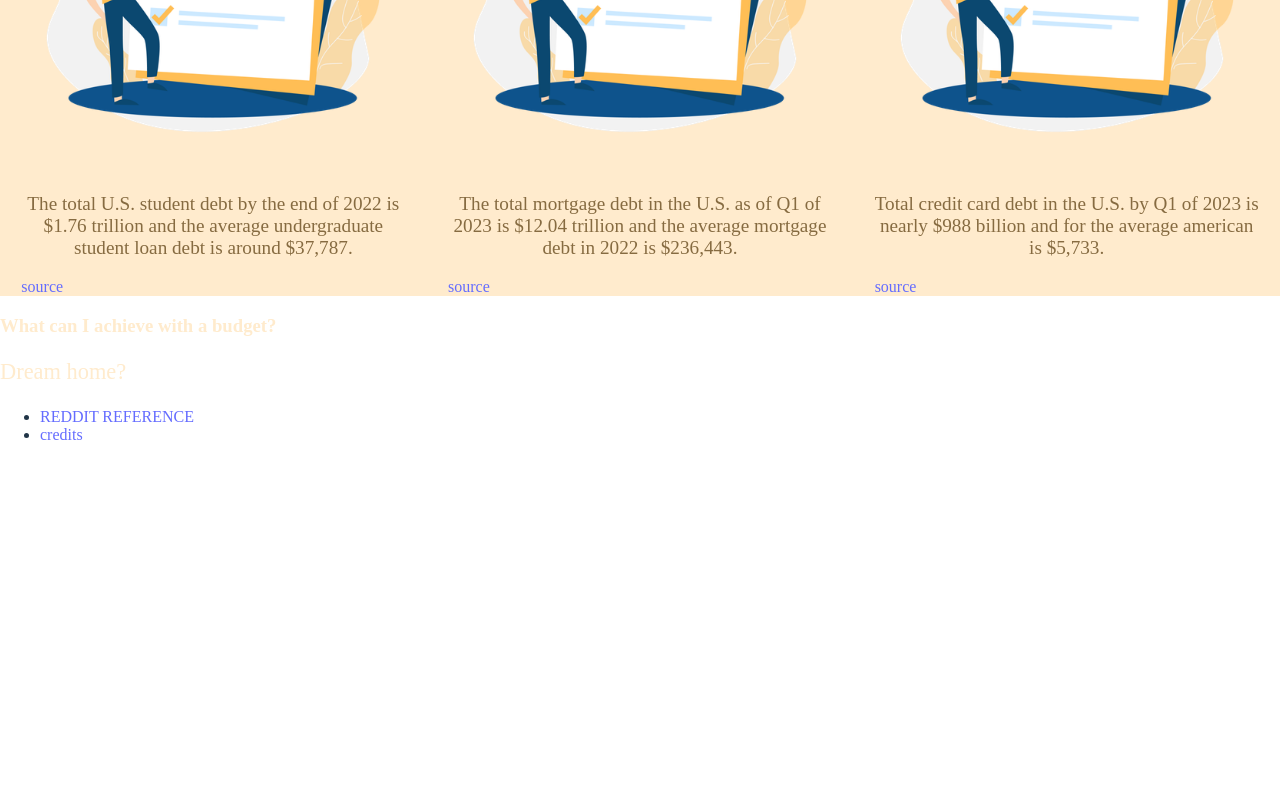
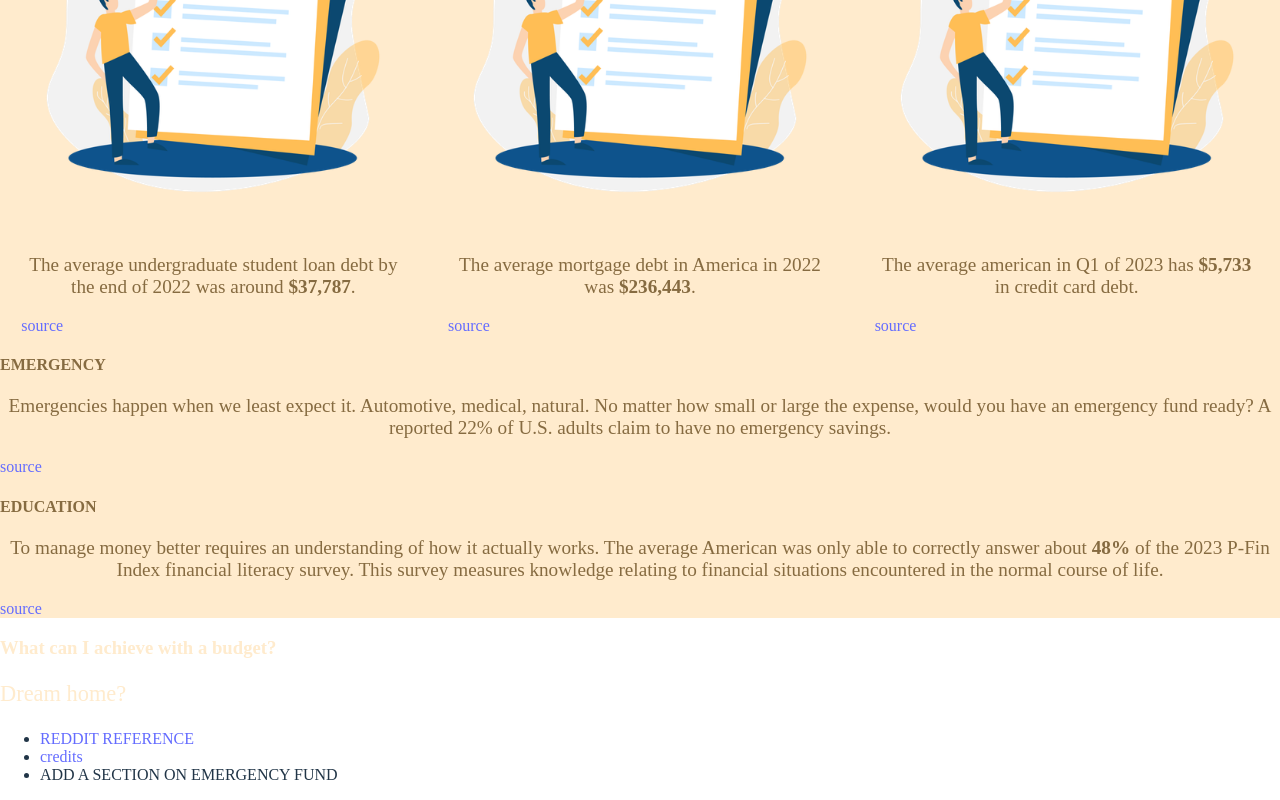
Before and after one commit to doanaminh/build-a-budget, a React (Vite) app in the folder client/: page / in a window 1280 px wide. Shown: the part 888-1688 px from the top of the page. Before the commit the page ends 1348 px from the top, so only its background shows below. Built offline with nearby package versions, Linux system fonts and the light colour scheme.

Commit message:
added subsections on infograpgic section

```diff
--- a/client/src/pages/Home.tsx
+++ b/client/src/pages/Home.tsx
@@ -29,27 +29,47 @@ export default function () {
                 {/* STATISTICS PANEL SECTION */}
                 <section className='homePanel'>
                     <h3>Why do I need a budget?</h3>
+
+                    {/* DEBT INFOGRAPHICS */}
+                    <section className="debt">
+                        <h4>DEBT</h4>
                         <section className='panels'>
                             <article>
                                 <img src="/assets/concept-of-to-do-list.png" alt="" />
-                            <p>The total U.S. student debt by the end of 2022 is $1.76 trillion and the average undergraduate student loan debt is around $37,787.</p>
+                                <p>The average undergraduate student loan debt by the end of 2022 was around <b>$37,787</b>.</p>
                                 <a href="https://www.bankrate.com/loans/student-loans/student-loan-debt-statistics/#key-statistics">source</a>
                             </article>
                             <article>
                                 <img src="/assets/concept-of-to-do-list.png" alt="" />
-                            <p>The total mortgage debt in the U.S. as of Q1 of 2023 is $12.04 trillion and the average mortgage debt in 2022 is $236,443.</p>
+                                <p>The average mortgage debt in America in 2022 was <b>$236,443</b>.</p>
                                 <a href="https://www.fool.com/the-ascent/research/average-household-debt/">source</a>
                             </article>
                             <article>
                                 <img src="/assets/concept-of-to-do-list.png" alt="" />
-                            <p>Total credit card debt in the U.S. by Q1 of 2023 is nearly $988 billion and for the average american is $5,733.</p>
+                                <p>The average american in Q1 of 2023 has <b>$5,733</b> in credit card debt.</p>
                                 <a href="https://www.cnbc.com/2023/06/09/how-much-credit-card-debt-americans-hold-by-age.html">source</a>
                             </article>
                         </section>
                     </section>
 
+                    {/* EMERGENCY */}
+                    <section className="emergency">
+                        <h4>EMERGENCY</h4>
+                        <p>Emergencies happen when we least expect it. Automotive, medical, natural. No matter how small or large the expense, would you have an emergency fund ready? A reported 22% of U.S. adults claim to have no emergency savings.</p>
+                        <a href="https://www.consumerfinance.gov/an-essential-guide-to-building-an-emergency-fund/">source</a>
+                    </section>
+
+                    {/* EDUCATION INFOGRAPHICS */}
+                    <section className="education">
+                        <h4>EDUCATION</h4>
+                        <p>To manage money better requires an understanding of how it actually works. The average American was only able to correctly answer about <b>48%</b> of the 2023 P-Fin Index financial literacy survey. This survey measures knowledge relating to financial situations encountered in the normal course of life.</p>
+                        <a href="https://gflec.org/wp-content/uploads/2023/04/2023-P-Fin-Index-report-TIAA-Inst-and-GFLEC-Apr-2023.pdf">source</a>
+                    </section>
+
+                </section>
+
                 {/* FURTHER READING */}
-                <section>
+                <section className="goals">
                     <h3>What can I achieve with a budget?</h3>
                     <article>
                         <p>
@@ -58,9 +78,12 @@ export default function () {
                     </article>
                 </section>
             </section>
+
+
             <ul>
                 <li><a href="https://i.imgur.com/u0ocDRI.png" target='_blank'>REDDIT REFERENCE</a></li>
                 <li><a href="/credits">credits</a></li>
+                <li>ADD A SECTION ON EMERGENCY FUND</li>
             </ul>
         </>
     )
```
Lines whose indentation alone changed are shown as unchanged.
